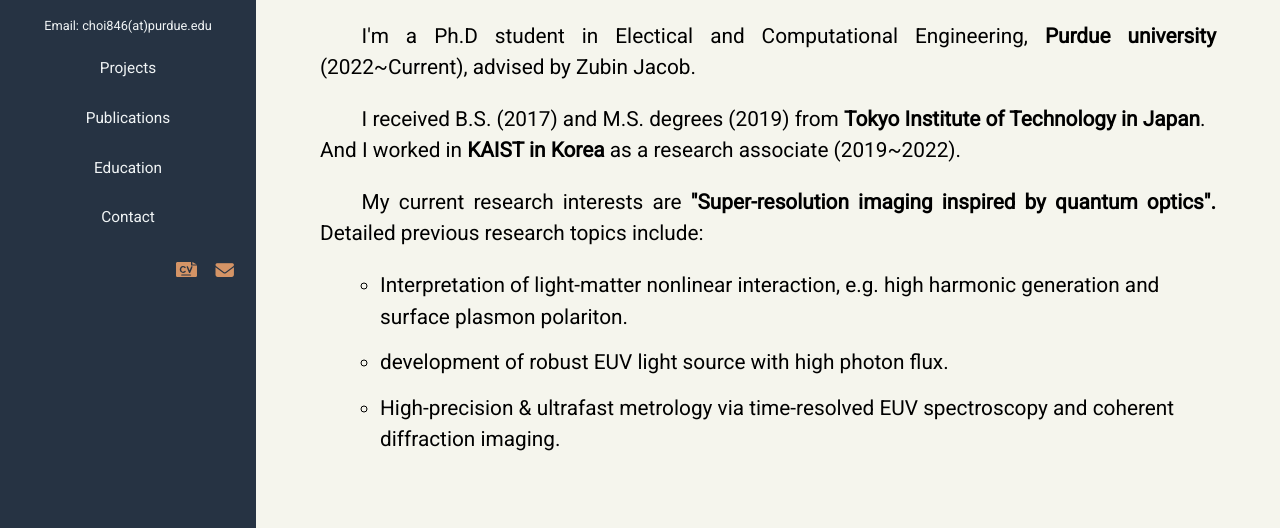
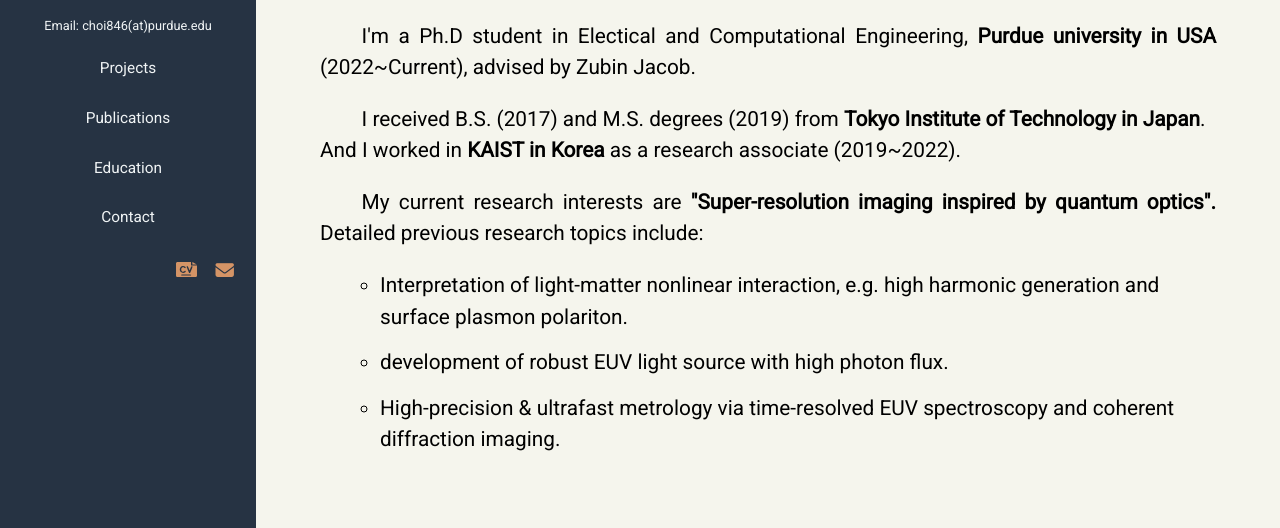
Before and after one commit to Seungman-Choi/seungman-choi.github.io, a plain HTML site: page index.html in a window 1280 px wide. Shown: the part 272-800 px from the top of the page. Drawn offline with Linux system fonts and the light colour scheme.

Commit message:
Update index.html

```diff
--- a/index.html
+++ b/index.html
@@ -55,7 +55,7 @@
       <h1 class="h1_first">About me</h1>
       <p class="bodytext">
           I'm a Ph.D student in Electical and Computational Engineering,
-          <strong>Purdue university</strong> (2022~Current), advised by Zubin Jacob.
+          <strong>Purdue university in USA</strong> (2022~Current), advised by Zubin Jacob.
       </p>
       <p class="bodytext">
           I received B.S. (2017) and M.S. degrees (2019) from <strong>Tokyo Institute of Technology in Japan</strong>. <br>
```
